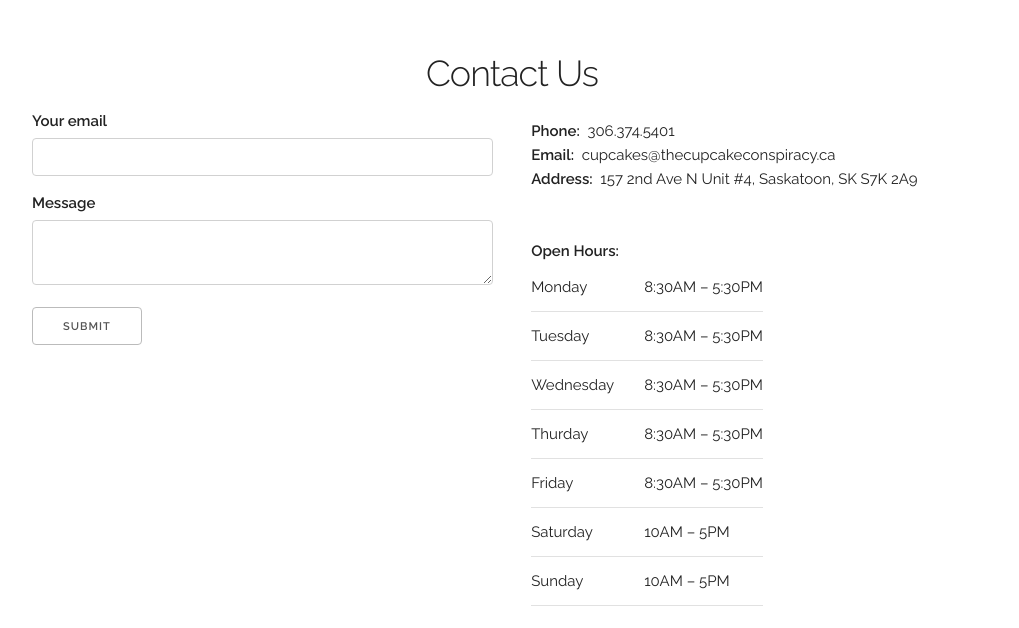
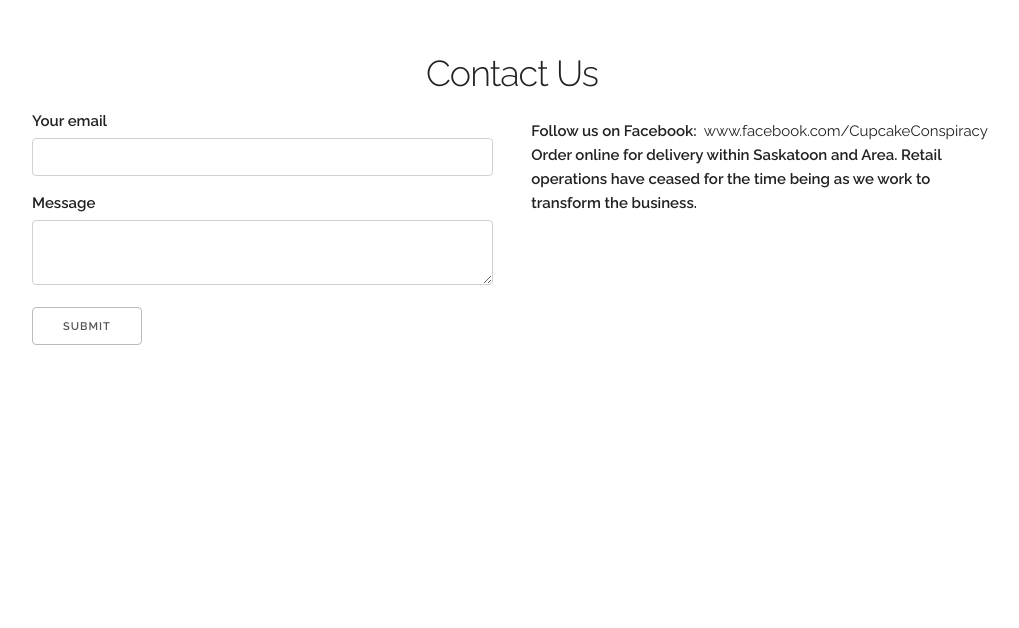
Before and after one commit to bonkersbakery/mastery, a plain HTML site: page index.html in a window 1280 px wide. Shown: the part 2637-3265 px from the top of the page, without its empty margins (128-1147 px from the left). After the commit the page ends 3207 px from the top, so only its background shows below. Drawn offline with nearby package versions, Linux system fonts and the light colour scheme.

Commit message:
Update index.html

```diff
--- a/index.html
+++ b/index.html
@@ -134,11 +134,12 @@
           </div>
           <div class="six columns">
             <div style="padding-top: 10px">
-              <b>Phone:</b>&nbsp 306.374.5401</br>
-              <b>Email:</b>&nbsp cupcakes@thecupcakeconspiracy.ca</br>
-              <b>Address:</b>&nbsp 157 2nd Ave N Unit #4, Saskatoon, SK S7K 2A9</br>
-              </br>
-              </br>
+              <b>Follow us on Facebook:</b>&nbsp www.facebook.com/CupcakeConspiracy</br>
+
+              <b>Order online for delivery within Saskatoon and Area. Retail operations have ceased for the time being as we work to transform the business.</br>
+<!--              </br>
+              <b>Email:</b>&nbsp cupcakes@CupcakeConspiracy.ca</br>
+		</br>
               <b>Open Hours:</b>
               <table>
                 <tr>
@@ -170,6 +171,7 @@
                   <td>10AM&nbsp–&nbsp5PM</td>
                 </tr>
                 </ul>
+-->
             </div>
           </div>
         </div>
```
